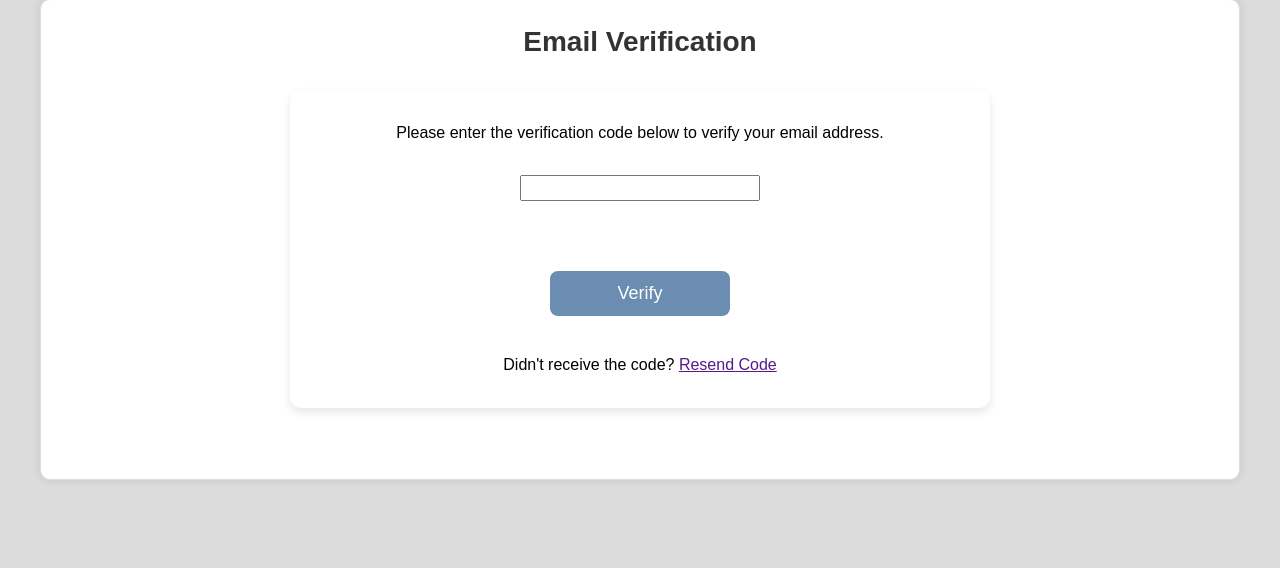
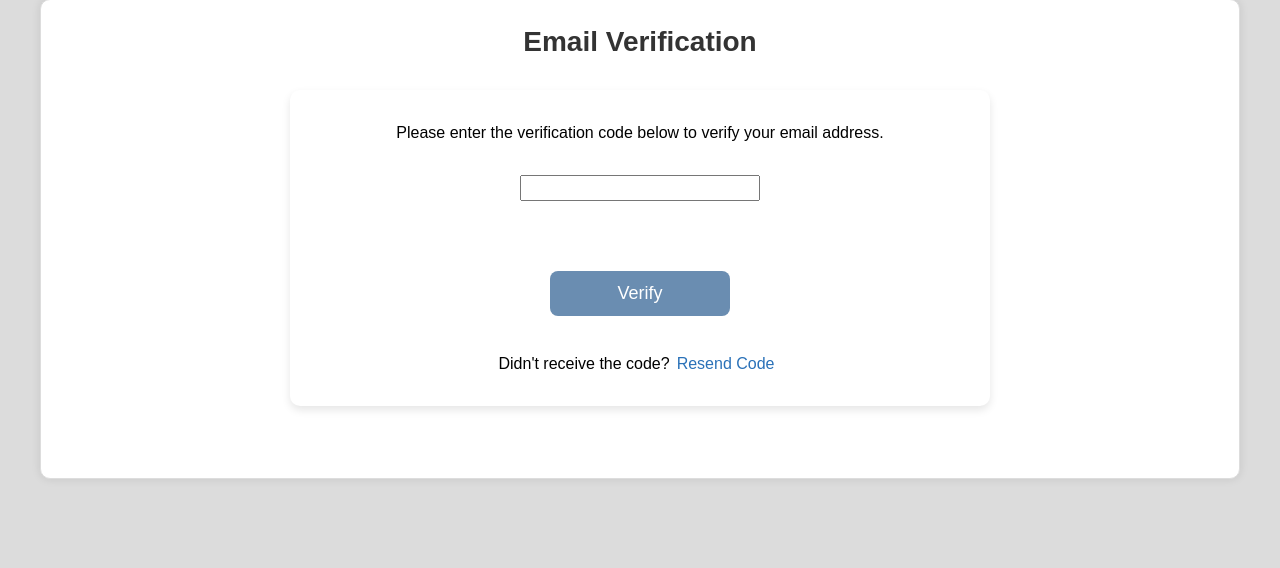
Before and after one commit to LuDanielPoyu/Cowrie-Log-Helper, a Django app: page /users/verify/ in a window 1280 px wide. Shown: the part 97-665 px from the top of the page. Run offline with Django 5.2, Linux system fonts and the light colour scheme.

Commit message:
create new branch to add count down for resend function

```diff
--- a/cowrie_project/templates/layout.html
+++ b/cowrie_project/templates/layout.html
@@ -404,7 +404,6 @@
         }
 
         .form-verify {
-            text-align: center;
             max-width: 700px;
             margin: 0 auto;
             padding: 30px 50px;
@@ -413,13 +412,9 @@
             box-shadow: 0 4px 8px rgba(0, 0, 0, 0.1);
             display: flex;
             flex-flow: column;
+            text-align: center;
+            justify-content: center;
             gap: 30px;
-        }
-
-        .form-verify div {
-            display: flex;
-            flex-flow: column;
-            gap: 0.5rem;
         }
 
         .form-verify input {
@@ -472,6 +467,49 @@
             margin-right: 10px;
             vertical-align: middle;
         }
+
+        .resend-block {
+            display: flex;
+            flex-flow: row;
+            flex-wrap: nowrap;
+            white-space: nowrap;
+            align-items: center;
+            width: auto;
+            gap: 7px;
+            margin: 0 auto;
+        }
+
+        .resend-block span {
+            line-height: 1.5;
+        }
+
+        .resend-block button {
+            background-color: #FFF;
+            color: #2a71b8;
+            text-decoration: none;
+            display: flex;
+            align-items: center;
+            justify-content: center;
+            padding: 0;
+            margin: 0;
+            border: none;
+            line-height: 1.5;
+            height: auto;
+            width: auto;
+            cursor: pointer;
+            font-size: 16px;
+        }
+
+        .resend-block button:hover:not(:disabled) {
+            text-decoration: underline;
+        }
+
+        .resend-block button:disabled {
+            color: #000;
+            opacity: 0.7;
+            cursor: default;
+        }
+
     </style>
 </head>
 
--- a/cowrie_project/users/templates/users/verify.html
+++ b/cowrie_project/users/templates/users/verify.html
@@ -11,6 +11,8 @@
     {% if first_time %}
         <label>The six-digit verification code has been sent to your email.
             Please enter the code below to verify your email address.</label>
+    {% elif resend %}
+        <label>The verification code has been resent. Please enter the code below to verify your email address.</label>
     {% else %}
         <label>Please enter the verification code below to verify your email address.</label>
     {% endif %}
@@ -21,14 +23,15 @@
         <div class="error">{{ error }}</div>
     {% endif %}
 
-    {% if resend %}
-        <div class="resend-text"></div>
-    {% endif %}
+    <button type="submit" name="action" value="verify">Verify</button>
 
-    <button type="submit">Verify</button>
-
-    {% comment %} redend邏輯還需要再改 {% endcomment %}
-    <p>Didn't receive the code? <a href="">Resend Code</a></p>
+    {% comment %} resend邏輯還需要再改 {% endcomment %}
+    <div class="resend-block">
+        <span>Didn't receive the code?</span>
+        <button type="submit" id="resend-btn" name="action" value="resend">Resend Code</button>
+        <span class="timer" id="timer"></span>
+        <script src="{% static 'js/timer.js' %}"></script>
+    </div>
 </form>
 <br><br>
 {% endblock content %}
--- a/cowrie_project/users/views.py
+++ b/cowrie_project/users/views.py
@@ -12,6 +12,16 @@ import random
 def register_view(request):
     if request.method == "POST":
         form = CustomUserCreationForm(request.POST)
+
+        #######################################################################
+        action = request.POST.get('action')
+        if action == 'verify':
+            # 處理驗證的邏輯
+            pass
+        elif action == 'resend':
+            # 處理重新發送驗證碼的邏輯
+            return render(request, 'users/register.html', {"resend": True})
+        #######################################################################
 
         if "send" in request.POST:
             email = request.POST.get('email').lower()
```
Also changed, not shown: cowrie_project/static/js/timer.js (added, +36 -0 lines), cowrie_project/users/templates/users/register.html (+0 -7 lines).
